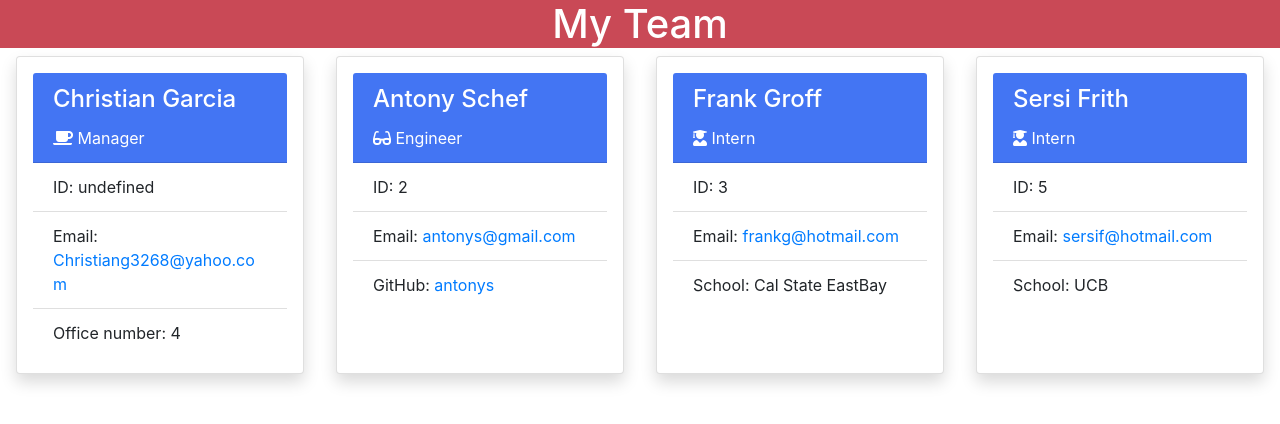
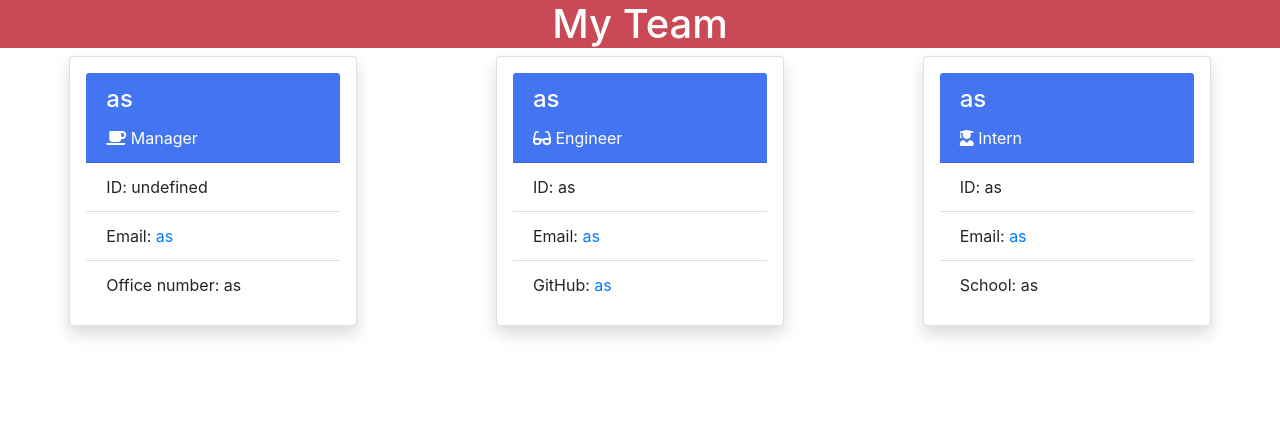
Before and after one commit to cgar246/TeamProfileGenerator, a website: page index.html in a window 1280 px wide. Drawn offline with nearby package versions, Linux system fonts and the light colour scheme.

Commit message:
changes to sources

```diff
--- a/index.html
+++ b/index.html
@@ -19,48 +19,37 @@
 
         <div class="card mx-auto shadow p-3 mb-5 bg-white" style="width: 18rem;">
         <div class="card-header text-white" style="background-color: #4375f3;">
-        <h4 class="card-title">Christian Garcia</h4>
+        <h4 class="card-title">as</h4>
         <p class="card-text"><i class="fas fa-coffee"></i> Manager</p>
         </div>
         <ul class="list-group list-group-flush">
-          <li class="list-group-item">ID: undefined</li>
-          <li class="list-group-item">Email: <a href="mailto:christiang3268@yahoo.com">Christiang3268@yahoo.com</a></li>
-        <li class="list-group-item">Office number: 4</li>
+        <li class="list-group-item">ID: undefined</li>
+        <li class="list-group-item">Email: <a href="mailto:as">as</a></li>
+        <li class="list-group-item">Office number: as</li>
         </ul>
-      </div>
+    </div>
         <div class="card mx-auto shadow p-3 mb-5 bg-white" style="width: 18rem;">
         <div class="card-header text-white" style="background-color: #4375f3;">
-        <h4 class="card-title">Antony Schef</h4>
+        <h4 class="card-title">as</h4>
         <p class="card-text"><i class="fas fa-glasses"></i> Engineer</p>
         </div>
         <ul class="list-group list-group-flush">
-          <li class="list-group-item">ID: 2</li>
-          <li class="list-group-item">Email: <a href="mailto:antonys@gmail.com">antonys@gmail.com</a></li>
-            <li class="list-group-item">GitHub: <a href="https://github.com/antonys/">antonys</a></li>
+        <li class="list-group-item">ID: as</li>
+        <li class="list-group-item">Email: <a href="mailto:as">as</a></li>
+            <li class="list-group-item">GitHub: <a href="https://github.com/as/">as</a></li>
         </ul>
-      </div>
+    </div>
         <div class="card mx-auto shadow p-3 mb-5 bg-white" style="width: 18rem;">
         <div class="card-header text-white" style="background-color: #4375f3;">
-        <h4 class="card-title">Frank Groff</h4>
+        <h4 class="card-title">as</h4>
         <p class="card-text"><i class="fas fa-user-graduate"></i> Intern</p>
         </div>
         <ul class="list-group list-group-flush">
-          <li class="list-group-item">ID: 3</li>
-          <li class="list-group-item">Email: <a href="mailto:frankg@hotmail.com">frankg@hotmail.com</a></li>
-            <li class="list-group-item">School: Cal State EastBay</li>
+        <li class="list-group-item">ID: as</li>
+        <li class="list-group-item">Email: <a href="mailto:as">as</a></li>
+            <li class="list-group-item">School: as</li>
         </ul>
-      </div>
-        <div class="card mx-auto shadow p-3 mb-5 bg-white" style="width: 18rem;">
-        <div class="card-header text-white" style="background-color: #4375f3;">
-        <h4 class="card-title">Sersi Frith</h4>
-        <p class="card-text"><i class="fas fa-user-graduate"></i> Intern</p>
-        </div>
-        <ul class="list-group list-group-flush">
-          <li class="list-group-item">ID: 5</li>
-          <li class="list-group-item">Email: <a href="mailto:sersif@hotmail.com">sersif@hotmail.com</a></li>
-            <li class="list-group-item">School: UCB</li>
-        </ul>
-      </div>
+    </div>
     </div>
     </body>
     </html>
--- a/index.js
+++ b/index.js
@@ -6,8 +6,8 @@ const Engineer = require("./lib/Engineer");
 const Intern = require("./lib/Intern");
 
 
-const generatePage = require("./utils/team.js");
-const writeFile = require('./utils/generate-page.js');
+const generatePage = require("./source/t");
+const writeFile = require('./source/Generation');
 
 const teamMembers = []
 
```
